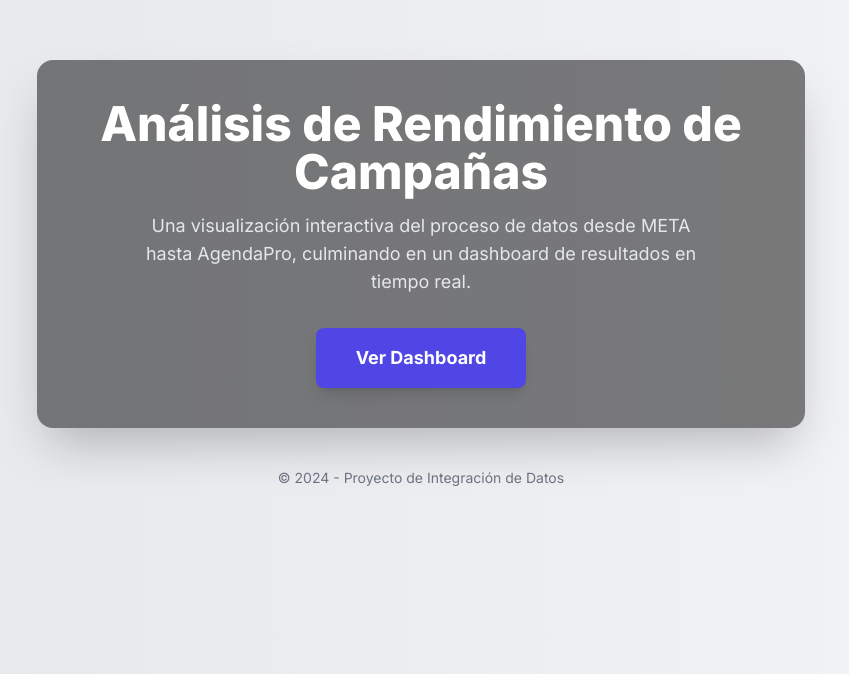
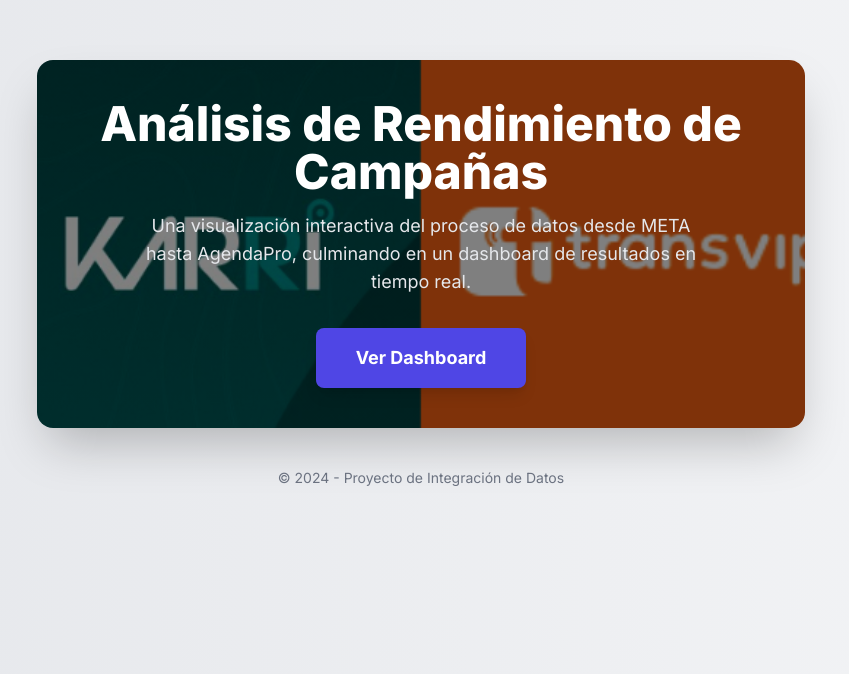
Before and after one commit to frankuc19/diagrama-interactivo, a plain HTML site: page index.html in a window 1280 px wide. Shown: the part 126-800 px from the top of the page, without its empty margins (219-1068 px from the left). Drawn offline with nearby package versions, Linux system fonts and the light colour scheme.

Commit message:
Update index.html

```diff
--- a/index.html
+++ b/index.html
@@ -14,9 +14,10 @@
             background: linear-gradient(to right, #e5e7eb, #f3f4f6);
         }
         .content-box {
-            /* Imagen de fondo ahora carga desde tu carpeta local "images" */
-            /* Asegúrate de que el archivo 'background.png' esté dentro de una carpeta llamada 'images' */
-            background-image: linear-gradient(rgba(0, 0, 0, 0.5), rgba(0, 0, 0, 0.5)), url('images/background.png');
+            /* * CORRECCIÓN FINAL: Se eliminó la carpeta '/images' de la ruta,
+             * ya que el archivo está en la raíz del repositorio.
+            */
+            background-image: linear-gradient(rgba(0, 0, 0, 0.5), rgba(0, 0, 0, 0.5)), url('/diagrama-interactivo/background.png');
             background-size: cover;
             background-position: center;
         }
```
